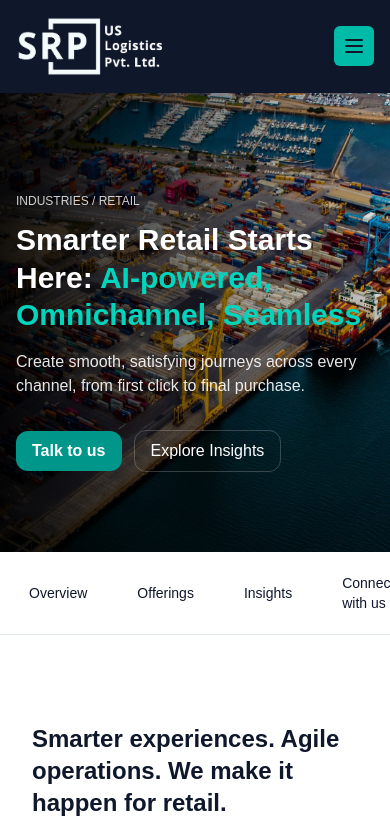
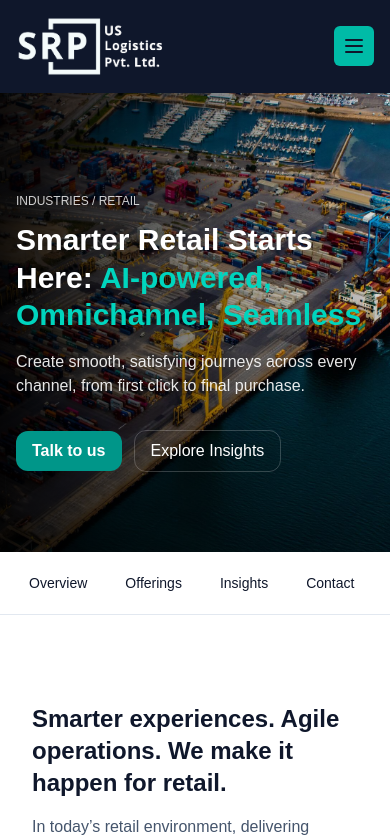
Before and after one commit to vivekinsonix/srp-india, a Next.js app: page /retail in a window 390 px wide. Shown: the top 838 px of the page. Built offline with nearby package versions, Linux system fonts and the light colour scheme.

Commit message:
Sub neader chnages

```diff
--- a/src/app/retail/page.tsx
+++ b/src/app/retail/page.tsx
@@ -63,12 +63,12 @@ function InPageNav() {
   return (
     <div className="sticky top-20 z-30 bg-white border-b border-slate-200">
       <div className="container mx-auto max-w-7xl px-4 overflow-auto">
-        <div className="flex gap-6 py-3 text-sm">
+        <div className="flex md:gap-6 gap-3 py-3 text-sm">
           {[
             ["Overview", "#overview"],
             ["Offerings", "#offerings"],
             ["Insights", "#insights"],
-            ["Connect with us", "#connect-with-us"],
+            ["Contact", "#connect-with-us"],
           ].map(([label, href]) => (
             <a
               key={href}
@@ -418,7 +418,7 @@ function Contact({ id }: { id?: string }) {
                   required
                   value={state.name}
                   onChange={(e) => setState({ ...state, name: e.target.value })}
-             className="rounded-xl border px-3 py-2 focus:outline-none focus:ring-2 focus:ring-teal-500"
+             className="rounded-xl border px-3 w-full py-2 focus:outline-none focus:ring-2 focus:ring-teal-500"
                   placeholder="Vivek sharma"
                 />
               </Field>
@@ -428,18 +428,18 @@ function Contact({ id }: { id?: string }) {
                   required
                   value={state.email}
                   onChange={(e) => setState({ ...state, email: e.target.value })}
-              className="rounded-xl border px-3 py-2 focus:outline-none focus:ring-2 focus:ring-teal-500"
+              className="rounded-xl border px-3 w-full py-2 focus:outline-none focus:ring-2 focus:ring-teal-500"
                   placeholder="vs@company.com"
                 />
               </Field>
          </div>
-          <div className="grid md:grid-cols-2 gap-4">
+          <div className="grid md:grid-cols-1 gap-4">
             <div className="mt-4">
               <Field label="Company">
                 <input
                   value={state.company}
                   onChange={(e) => setState({ ...state, company: e.target.value })}
-                  className="rounded-xl border px-3 py-2 focus:outline-none focus:ring-2 focus:ring-teal-500"
+                  className="rounded-xl border px-3 w-full py-2 focus:outline-none focus:ring-2 focus:ring-teal-500"
                   placeholder="Acme Retail Co."
                 />
               </Field>
```
